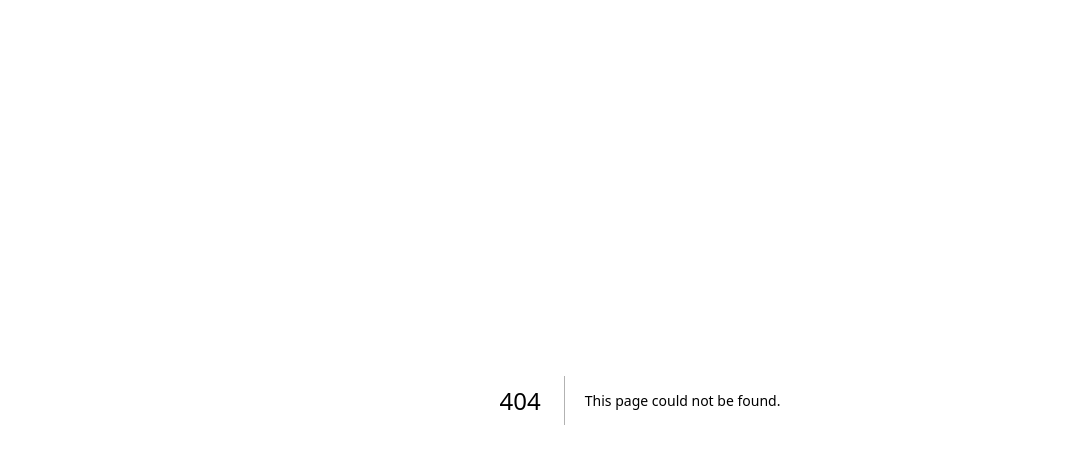
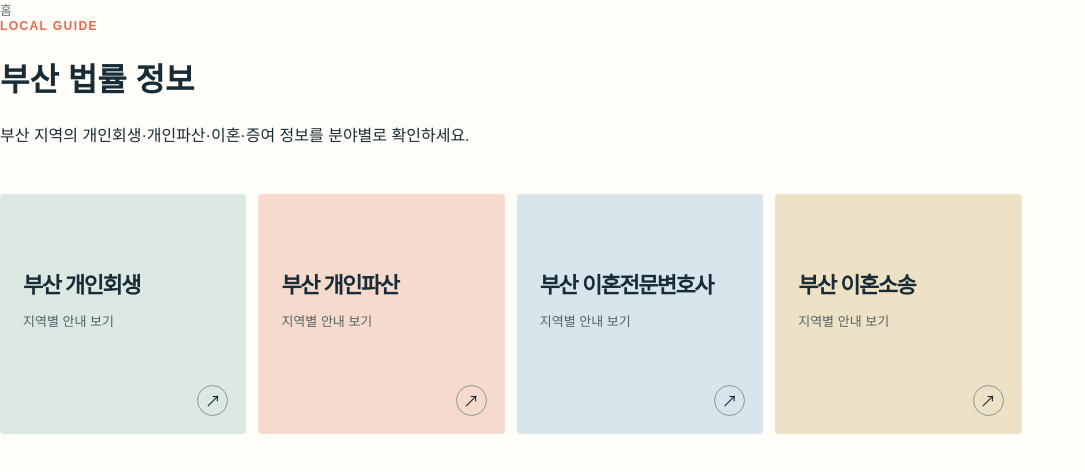
Before and after one commit to lululands/our-neighborhood-law-office, a Next.js app: page /region/busan in a window 1280 px wide. Before the commit this address had no page. Shown: the top 472 px of the page, without its empty margins (0-1085 px from the left). Built offline with nearby package versions, Linux system fonts and the light colour scheme.

Commit message:
내부 링크용 정적 안내 페이지 추가

```diff
--- /dev/null
+++ b/app/region/[slug]/page.tsx
@@ -0,0 +1,4 @@
+import Link from 'next/link';
+import { regions } from '../../content';
+export function generateStaticParams(){return regions.map(({slug})=>({slug}))}
+export default async function RegionPage({params}:{params:Promise<{slug:string}>}){const {slug}=await params;const region=regions.find(x=>x.slug===slug);if(!region)return <main className="post"><h1>찾을 수 없는 지역입니다.</h1><Link href="/">홈으로 돌아가기</Link></main>;return <main className="listing"><Link className="breadcrumbs" href="/">홈</Link><p className="eyebrow">LOCAL GUIDE</p><h1>{region.name} 법률 정보</h1><p>{region.name} 지역의 개인회생·개인파산·이혼·증여 정보를 분야별로 확인하세요.</p><div className="topic-grid">{['개인회생','개인파산','이혼전문변호사','이혼소송'].map((topic,i)=><Link className={`topic-card topic-${i}`} href={`/category/${i===0?'rehabilitation':i===1?'bankruptcy':i===3?'divorce-lawsuit':'divorce-dispute'}`} key={topic}><h3>{region.name} {topic}</h3><p>지역별 안내 보기</p><span className="round-arrow">↗</span></Link>)}</div></main>}
```
